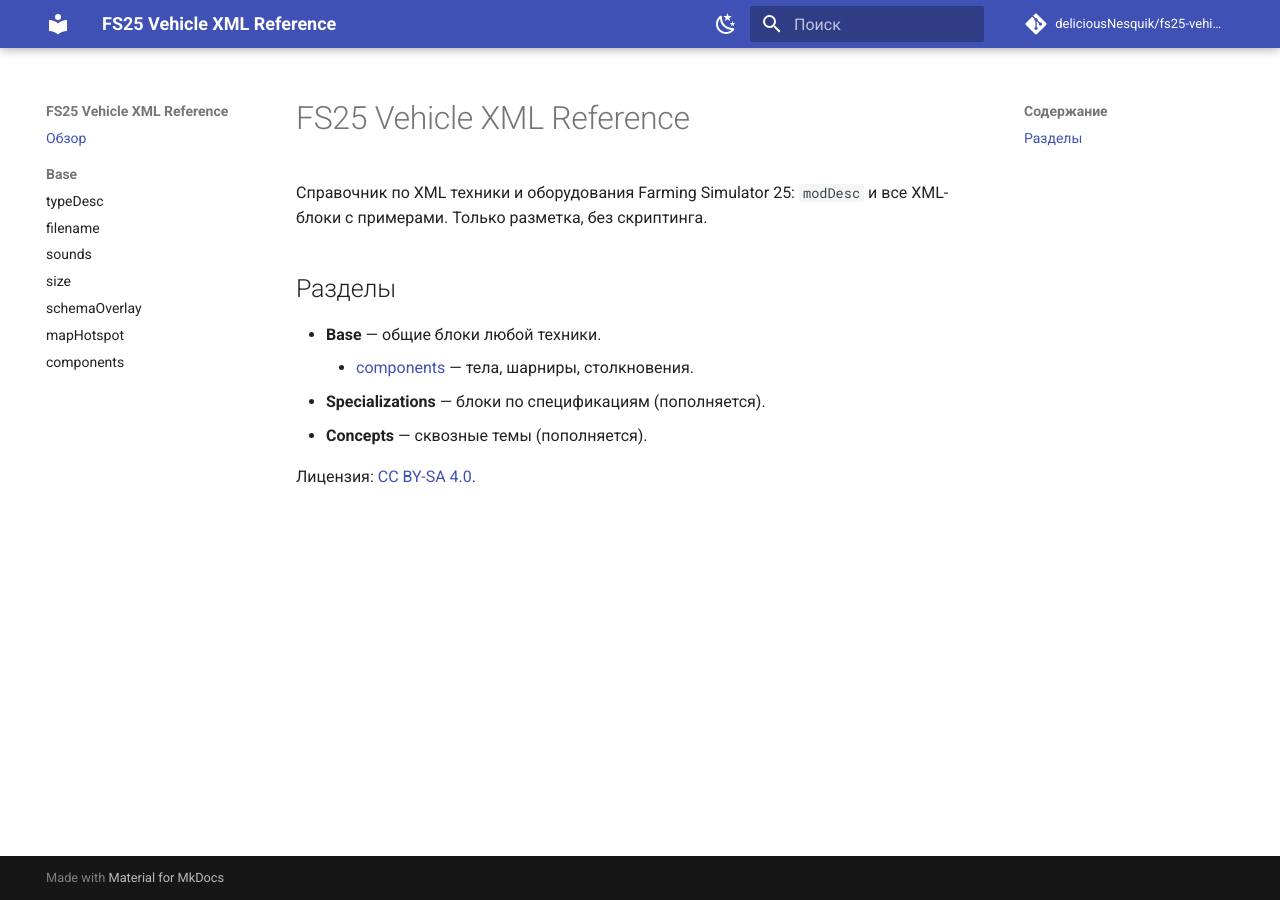
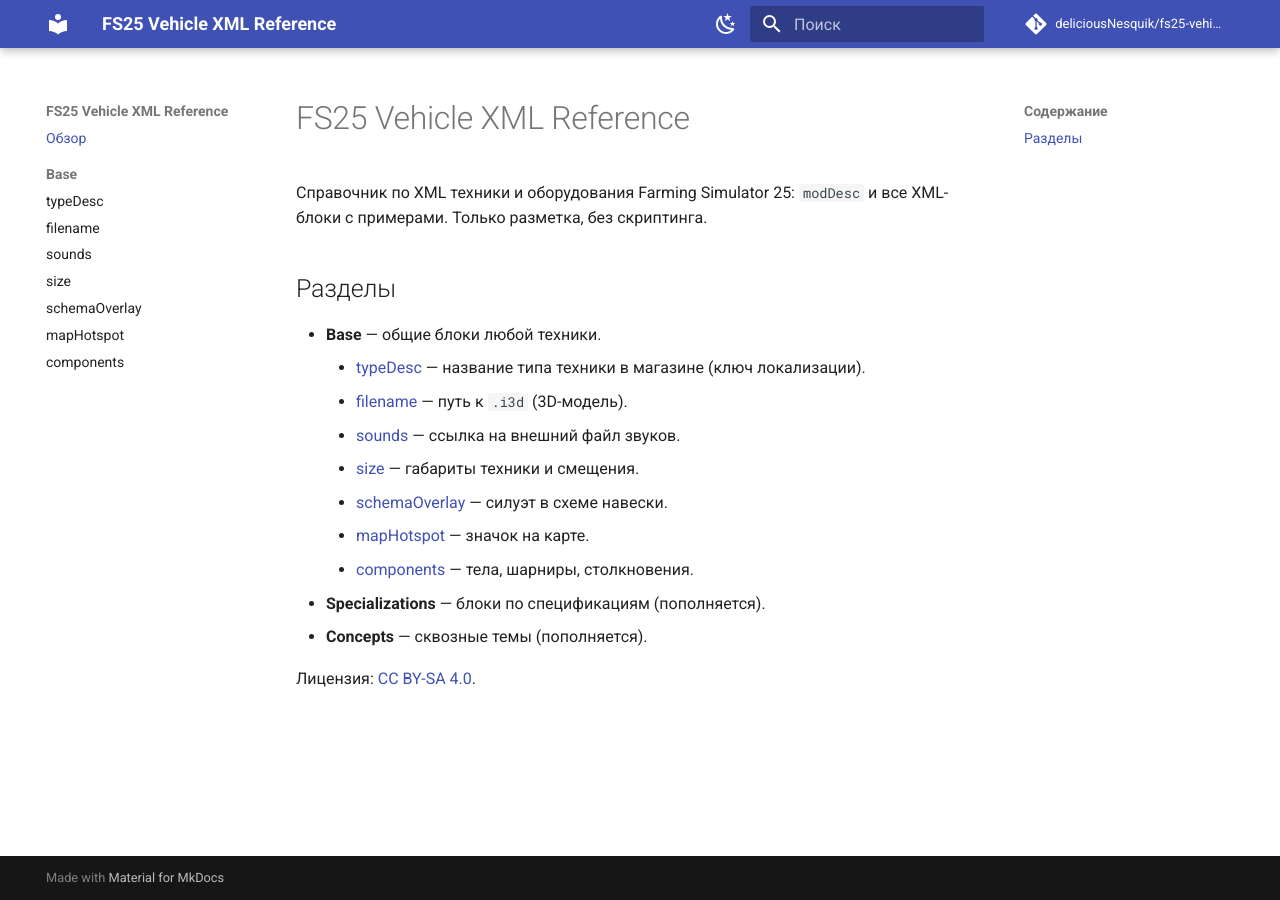
Before and after one commit to deliciousNesquik/fs25-vehicle-xml-reference, an MkDocs documentation site: the page built from docs/index.md, in a window 1280 px wide. Built offline with MkDocs 1.6.1 and Material for MkDocs 9.7.7, drawn with Linux system fonts in a browser that asks for light colours; comment, search, counter and statistics services are not loaded.

Commit message:
Update site landing: list all base block pages

```diff
--- a/docs/index.md
+++ b/docs/index.md
@@ -6,6 +6,12 @@ XML-блоки с примерами. Только разметка, без ск
 ## Разделы
 
 - **Base** — общие блоки любой техники.
+    - [typeDesc](base/type-desc.md) — название типа техники в магазине (ключ локализации).
+    - [filename](base/filename.md) — путь к `.i3d` (3D-модель).
+    - [sounds](base/sounds.md) — ссылка на внешний файл звуков.
+    - [size](base/size.md) — габариты техники и смещения.
+    - [schemaOverlay](base/schema-overlay.md) — силуэт в схеме навески.
+    - [mapHotspot](base/map-hotspot.md) — значок на карте.
     - [components](base/components.md) — тела, шарниры, столкновения.
 - **Specializations** — блоки по спецификациям (пополняется).
 - **Concepts** — сквозные темы (пополняется).
```
